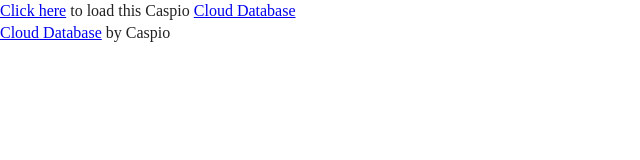
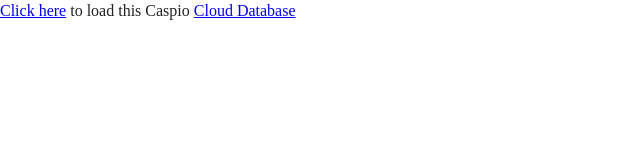
Before and after one commit to caspioua/remuneration, a plain HTML site: page index.html in a window 1280 px wide. Shown: the whole page, without its empty margins (0-640 px from the left). Drawn offline with Linux system fonts and the light colour scheme.

Commit message:
Update index.html

```diff
--- a/index.html
+++ b/index.html
@@ -24,7 +24,6 @@
 
   <script type="text/javascript" src="https://c3esh604.caspio.com/dp/05ff4000ba03b6ac2a154ef9b90a/emb"></script>
   <div class="cxkg"><a href="https://c3esh604.caspio.com/dp/05ff4000ba03b6ac2a154ef9b90a">Click here</a> to load this Caspio <a href="http://www.caspio.com" target="_blank" title="Cloud Database">Cloud Database</a></div>
-  <div id="cb05ff4000ba03b6ac2a154ef9b90a"><a href="https://www.caspio.com" target="_blank">Cloud Database</a> by Caspio</div>
 
 <!--  <script src="js/vendor/modernizr-3.6.0.min.js"></script>
   <script src="https://code.jquery.com/jquery-3.3.1.min.js" integrity="sha256-FgpCb/KJQlLNfOu91ta32o/NMZxltwRo8QtmkMRdAu8=" crossorigin="anonymous"></script>
```
